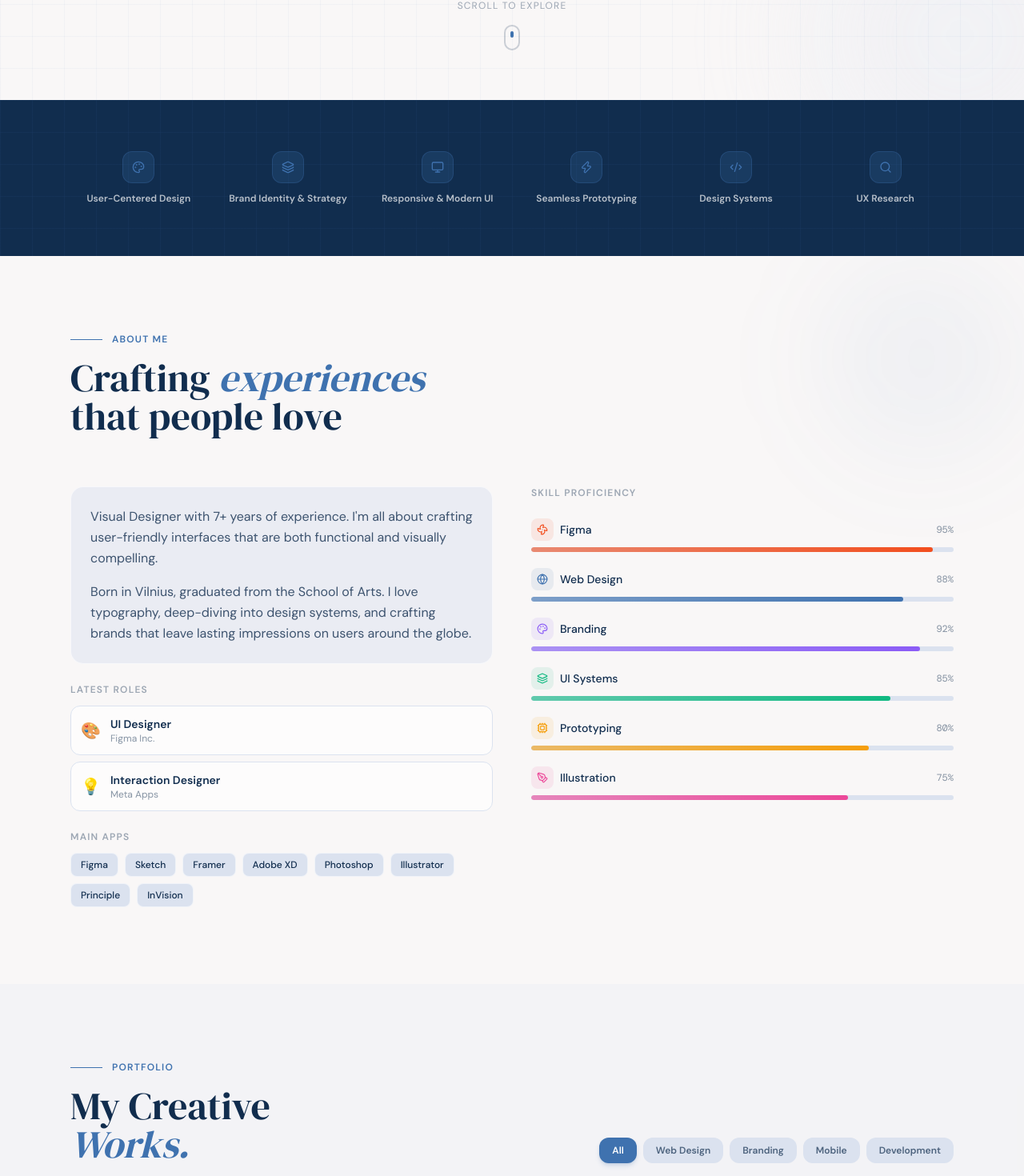
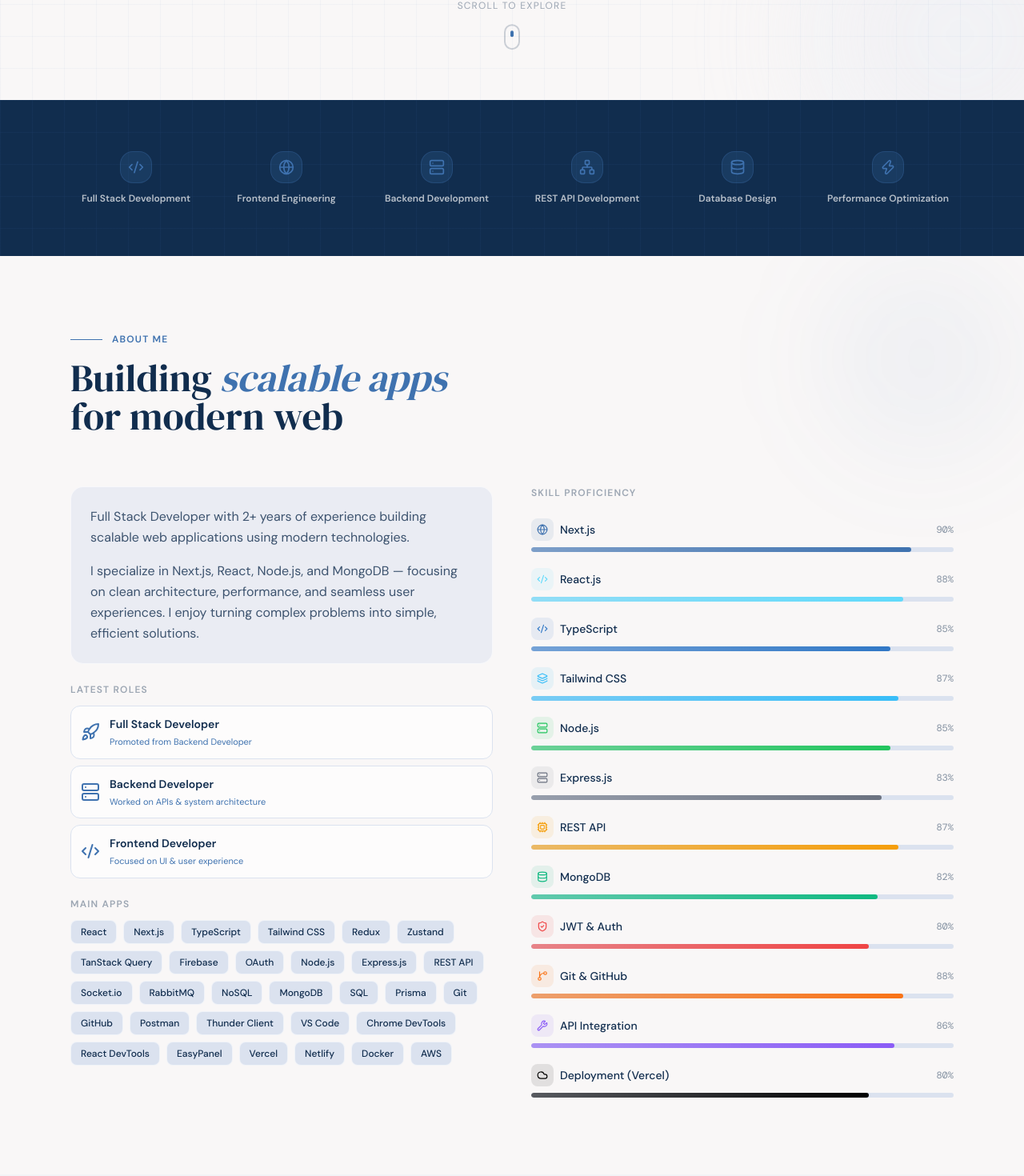
Before and after one commit to NazmulHasan18/portfolio-next-level, a Next.js app: page / in a window 1280 px wide. Shown: the part 675-2145 px from the top of the page at 80% size. Built offline with nearby package versions, Linux system fonts and the light colour scheme.

Commit message:
enhance About and Services components with updated skills, roles, and service descriptions

```diff
--- a/src/components/About.tsx
+++ b/src/components/About.tsx
@@ -2,18 +2,89 @@
 
 import { useRef } from "react";
 import { motion, useInView } from "framer-motion";
-import { Fan, Globe, Palette, Layers, Cpu, PenTool } from "lucide-react";
+import {
+  Code2,
+  Server,
+  Database,
+  Globe,
+  Cpu,
+  ShieldCheck,
+  GitBranch,
+  Layers,
+  Wrench,
+  Cloud,
+  Rocket,
+} from "lucide-react";
 
 const skills = [
-  { name: "Figma", icon: Fan, level: 95, color: "#F24E1E" },
-  { name: "Web Design", icon: Globe, level: 88, color: "#3F72AF" },
-  { name: "Branding", icon: Palette, level: 92, color: "#8B5CF6" },
-  { name: "UI Systems", icon: Layers, level: 85, color: "#10B981" },
-  { name: "Prototyping", icon: Cpu, level: 80, color: "#F59E0B" },
-  { name: "Illustration", icon: PenTool, level: 75, color: "#EC4899" },
+  // 🔵 Frontend Core
+  { name: "Next.js", icon: Globe, level: 90, color: "#3F72AF" },
+  { name: "React.js", icon: Code2, level: 88, color: "#61DAFB" },
+  { name: "TypeScript", icon: Code2, level: 85, color: "#3178C6" },
+  { name: "Tailwind CSS", icon: Layers, level: 87, color: "#38BDF8" },
+
+  // 🟢 Backend Core
+  { name: "Node.js", icon: Server, level: 85, color: "#22C55E" },
+  { name: "Express.js", icon: Server, level: 83, color: "#6B7280" },
+  { name: "REST API", icon: Cpu, level: 87, color: "#F59E0B" },
+
+  // 🟣 Database
+  { name: "MongoDB", icon: Database, level: 82, color: "#10B981" },
+
+  // 🔐 Auth & Security
+  { name: "JWT & Auth", icon: ShieldCheck, level: 80, color: "#EF4444" },
+
+  // 🛠️ Dev Tools (VERY IMPORTANT for 2+ yrs look)
+  { name: "Git & GitHub", icon: GitBranch, level: 88, color: "#F97316" },
+  { name: "API Integration", icon: Wrench, level: 86, color: "#8B5CF6" },
+
+  // ☁️ Bonus (makes you stand out)
+  { name: "Deployment (Vercel)", icon: Cloud, level: 80, color: "#000000" },
 ];
 
-const tools = ["Figma", "Sketch", "Framer", "Adobe XD", "Photoshop", "Illustrator", "Principle", "InVision"];
+const tools = [
+  // 🟦 Frontend
+  "React",
+  "Next.js",
+  "TypeScript",
+  "Tailwind CSS",
+  "Redux",
+  "Zustand",
+  "TanStack Query",
+  "Firebase",
+  "OAuth",
+
+  // 🟩 Backend
+  "Node.js",
+  "Express.js",
+  "REST API",
+  "Socket.io",
+  "RabbitMQ",
+
+  // 🟪 Database
+  "NoSQL",
+  "MongoDB",
+  "SQL",
+  "Prisma",
+
+  // 🟧 Dev Tools
+  "Git",
+  "GitHub",
+  "Postman",
+  "Thunder Client",
+  "VS Code",
+
+  // 🟨 Debugging
+  "Chrome DevTools",
+  "React DevTools",
+
+  // 🟥 Deployment
+  "EasyPanel",
+  "Vercel",
+  "Netlify",
+  "Docker",
+  "AWS",
+];
 
 const fadeUp = {
   inactive: { opacity: 0, y: 24 },
@@ -23,6 +94,24 @@ const fadeUp = {
     transition: { duration: 0.6, delay: i * 0.08, ease: [0.22, 1, 0.36, 1] as const },
   }),
 };
+
+const roles = [
+  {
+    role: "Full Stack Developer",
+    icon: Rocket,
+    note: "Promoted from Backend Developer",
+  },
+  {
+    role: "Backend Developer",
+    icon: Server,
+    note: "Worked on APIs & system architecture",
+  },
+  {
+    role: "Frontend Developer",
+    icon: Code2,
+    note: "Focused on UI & user experience",
+  },
+];
 
 function SkillBar({ skill, index }: { skill: (typeof skills)[0]; index: number }) {
   const ref = useRef(null);
@@ -95,9 +184,9 @@ export default function About() {
           animate={inView ? "show" : "hidden"}
           className="font-display text-4xl sm:text-5xl text-[#112D4E] dark:text-[#E5E7EB] mb-16"
         >
-          Crafting <span className="italic text-[#3F72AF] dark:text-[#3F8EFC]">experiences</span>
+          Building <span className="italic text-[#3F72AF] dark:text-[#3F8EFC]">scalable apps</span>
           <br />
-          that people love
+          for modern web
         </motion.h2>
 
         <div className="grid lg:grid-cols-2 gap-12 items-start">
@@ -111,12 +200,14 @@ export default function About() {
               className="p-6 rounded-2xl bg-[#DBE2EF]/50 dark:bg-[#1F2937] border border-white/60 dark:border-[#374151]/50 mb-6"
             >
               <p className="font-body text-[#112D4E]/80 dark:text-[#9CA3AF] leading-relaxed mb-4">
-                Visual Designer with 7+ years of experience. I'm all about crafting user-friendly interfaces
-                that are both functional and visually compelling.
+                Full Stack Developer with 2+ years of experience building scalable web applications using
+                modern technologies.
               </p>
+
               <p className="font-body text-[#112D4E]/80 dark:text-[#9CA3AF] leading-relaxed">
-                Born in Vilnius, graduated from the School of Arts. I love typography, deep-diving into design
-                systems, and crafting brands that leave lasting impressions on users around the globe.
+                I specialize in Next.js, React, Node.js, and MongoDB — focusing on clean architecture,
+                performance, and seamless user experiences. I enjoy turning complex problems into simple,
+                efficient solutions.
               </p>
             </motion.div>
 
@@ -126,26 +217,25 @@ export default function About() {
                 Latest Roles
               </p>
               <div className="space-y-2">
-                {[
-                  { role: "UI Designer", company: "Figma Inc.", icon: "🎨" },
-                  { role: "Interaction Designer", company: "Meta Apps", icon: "💡" },
-                ].map((item, i) => (
+                {roles.map((item, i) => (
                   <motion.div
                     key={item.role}
                     custom={4 + i}
                     variants={fadeUp}
                     initial="hidden"
                     animate={inView ? "show" : "hidden"}
-                    whileHover={{ x: 4 }}
+                    whileHover={{ x: 6 }}
                     className="flex items-center gap-3 p-3 rounded-xl bg-white/60 dark:bg-[#1F2937]/60 border border-[#DBE2EF] dark:border-[#374151]/50 hover:border-[#3F72AF]/30 dark:hover:border-[#3F8EFC]/30 transition-all"
                   >
-                    <span className="text-xl">{item.icon}</span>
+                    <item.icon className="w-6 h- text-[#3F72AF] dark:text-[#3F8EFC]" />
                     <div>
                       <p className="font-body text-sm font-semibold text-[#112D4E] dark:text-[#E5E7EB]">
                         {item.role}
                       </p>
-                      <p className="font-body text-xs text-[#112D4E]/50 dark:text-[#9CA3AF]">
-                        {item.company}
+
+                      {/* 🔥 Extra context */}
+                      <p className="font-body text-[11px] text-[#3F72AF] dark:text-[#3F8EFC] mt-1">
+                        {item.note}
                       </p>
                     </div>
                   </motion.div>
--- a/src/components/Services.tsx
+++ b/src/components/Services.tsx
@@ -1,68 +1,155 @@
 "use client";
 
-import { motion } from "framer-motion";
-import { Palette, Code2, Monitor, Zap, Search, Layers } from "lucide-react";
+import { motion, AnimatePresence } from "framer-motion";
+import { Code2, Server, Globe, Database, Zap, Network } from "lucide-react";
+import { useState, useRef } from "react";
 
 const services = [
   {
-    icon: Palette,
-    title: "User-Centered Design",
-    description:
-      "Placing the user at the heart of every design decision, creating intuitive and delightful interfaces.",
+    icon: Code2,
+    title: "Full Stack Development",
+    description: "Building scalable end-to-end web applications using Next.js, React, Node.js, and MongoDB.",
   },
   {
-    icon: Layers,
-    title: "Brand Identity & Strategy",
+    icon: Globe,
+    title: "Frontend Engineering",
     description:
-      "Building cohesive visual languages that communicate your values and differentiate your brand.",
+      "Crafting responsive, high-performance, and visually engaging user interfaces with modern UI practices.",
   },
   {
-    icon: Monitor,
-    title: "Responsive & Modern UI",
-    description: "Pixel-perfect interfaces that work flawlessly across all devices and screen sizes.",
+    icon: Server,
+    title: "Backend Development",
+    description:
+      "Designing robust server-side logic, authentication systems, and scalable architecture using Node.js and Express.",
+  },
+  {
+    icon: Network,
+    title: "REST API Development",
+    description:
+      "Creating secure, well-structured, and scalable RESTful APIs with proper validation, authentication, and documentation.",
+  },
+  {
+    icon: Database,
+    title: "Database Design",
+    description:
+      "Designing efficient and scalable database schemas with MongoDB and optimized query performance.",
   },
   {
     icon: Zap,
-    title: "Seamless Prototyping",
+    title: "Performance Optimization",
     description:
-      "Interactive prototypes that bring your product to life before a single line of code is written.",
-  },
-  {
-    icon: Code2,
-    title: "Design Systems",
-    description: "Scalable component libraries and design tokens that accelerate your team's velocity.",
-  },
-  {
-    icon: Search,
-    title: "UX Research",
-    description: "Data-driven insights through user interviews, usability testing, and analytics review.",
+      "Enhancing application speed, SEO, and performance through best practices like caching and lazy loading.",
   },
 ];
 
-export default function Services() {
+function ServiceCard({ service, i }: { service: (typeof services)[0]; i: number }) {
+  const [visible, setVisible] = useState(false);
+  const timerRef = useRef<ReturnType<typeof setTimeout> | null>(null);
+
+  const handleMouseEnter = () => {
+    timerRef.current = setTimeout(() => setVisible(true), 500);
+  };
+
+  const handleMouseLeave = () => {
+    if (timerRef.current) clearTimeout(timerRef.current);
+    setVisible(false);
+  };
+
   return (
-    <section className="py-16 bg-[#112D4E] dark:bg-[#0D1B2E] relative overflow-hidden">
-      <div className="absolute inset-0 bg-[linear-gradient(rgba(63,114,175,0.08)_1px,transparent_1px),linear-gradient(90deg,rgba(63,114,175,0.08)_1px,transparent_1px)] bg-size-[40px_40px]" />
-
-      <div className="relative max-w-6xl mx-auto px-4 sm:px-6">
-        <div className="grid grid-cols-2 sm:grid-cols-3 lg:grid-cols-6 gap-4">
-          {services.map((service, i) => (
     <motion.div
       key={service.title}
       initial={{ opacity: 0, y: 20 }}
       whileInView={{ opacity: 1, y: 0 }}
       viewport={{ once: true }}
-              transition={{ delay: i * 0.08, duration: 0.5 }}
-              whileHover={{ y: -4 }}
-              className="text-center group cursor-default"
+      transition={{ delay: i * 0.08, duration: 0.5, ease: [0.22, 1, 0.36, 1] }}
+      whileHover={{ y: -6 }}
+      onMouseEnter={handleMouseEnter}
+      onMouseLeave={handleMouseLeave}
+      className="relative text-center group cursor-default"
     >
-              <div className="w-10 h-10 rounded-xl bg-[#3F72AF]/20 border border-[#3F72AF]/30 flex items-center justify-center mx-auto mb-3 group-hover:bg-[#3F72AF]/40 transition-all">
-                <service.icon className="w-4 h-4 text-[#3F72AF]" />
+      {/* Icon */}
+      <div className="w-10 h-10 rounded-2xl bg-[#3F72AF]/20 border border-[#3F72AF]/30 flex items-center justify-center mx-auto mb-3 transition-all duration-300 group-hover:bg-[#3F72AF]/40 group-hover:shadow-lg group-hover:shadow-[#3F72AF]/20">
+        <service.icon className="w-5 h-5 text-[#3F72AF]" />
       </div>
+
+      {/* Title */}
       <p className="font-body text-xs font-semibold text-white/70 group-hover:text-white transition-colors leading-tight">
         {service.title}
       </p>
+
+      {/* Premium Tooltip */}
+      <AnimatePresence>
+        {visible && (
+          <motion.div
+            initial={{ opacity: 0, y: 12, scale: 0.96, filter: "blur(4px)" }}
+            animate={{ opacity: 1, y: 0, scale: 1, filter: "blur(0px)" }}
+            exit={{ opacity: 0, y: 4, scale: 0.98, filter: "blur(2px)" }}
+            transition={{ duration: 0.35, ease: [0.16, 1, 0.3, 1] }}
+            className="pointer-events-none absolute left-1/2 -translate-x-1/2 bottom-full mb-4 w-52 z-50"
+          >
+            {/* Glass card */}
+            <div
+              className="
+        relative px-3.5 py-2.5 rounded-xl shadow-2xl
+        bg-light-surface/90 border border-light-primary/20 shadow-light-text/10
+        dark:bg-dark-surface/90 dark:border-white/10 dark:shadow-black/40
+        backdrop-blur-xl
+      "
+            >
+              {/* Inner highlight */}
+              <div
+                className="
+          absolute inset-0 rounded-xl pointer-events-none
+          bg-linear-to-b from-white/40 to-transparent
+          dark:from-white/5 dark:to-transparent
+        "
+              />
+
+              {/* Top accent line */}
+              <div
+                className="
+          absolute top-0 left-4 right-4 h-px rounded-full
+          bg-linear-to-r from-transparent via-light-primary/50 to-transparent
+          dark:via-dark-primary/40
+        "
+              />
+
+              <p
+                className="
+          relative text-[11px] leading-relaxed font-light tracking-wide
+          text-light-text/80
+          dark:text-dark-text/80
+        "
+              >
+                {service.description}
+              </p>
+            </div>
+
+            {/* Arrow */}
+            <div
+              className="
+        absolute left-1/2 -translate-x-1/2 -bottom-1.25
+        w-2.5 h-2.5 rotate-45 backdrop-blur-xl
+        bg-light-surface/90 border-r border-b border-light-primary/20
+        dark:bg-dark-surface/90 dark:border-white/10
+      "
+            />
           </motion.div>
+        )}
+      </AnimatePresence>
+    </motion.div>
+  );
+}
+
+export default function Services() {
+  return (
+    <section className="py-16 bg-[#112D4E] dark:bg-[#0D1B2E] relative overflow-visible">
+      <div className="absolute inset-0 bg-[linear-gradient(rgba(63,114,175,0.08)_1px,transparent_1px),linear-gradient(90deg,rgba(63,114,175,0.08)_1px,transparent_1px)] bg-size-[40px_40px]" />
+
+      <div className="relative max-w-6xl mx-auto px-4 sm:px-6">
+        <div className="grid grid-cols-2 sm:grid-cols-3 lg:grid-cols-6 gap-6">
+          {services.map((service, i) => (
+            <ServiceCard key={service.title} service={service} i={i} />
           ))}
         </div>
       </div>
```
Lines whose indentation alone changed are shown as unchanged.
